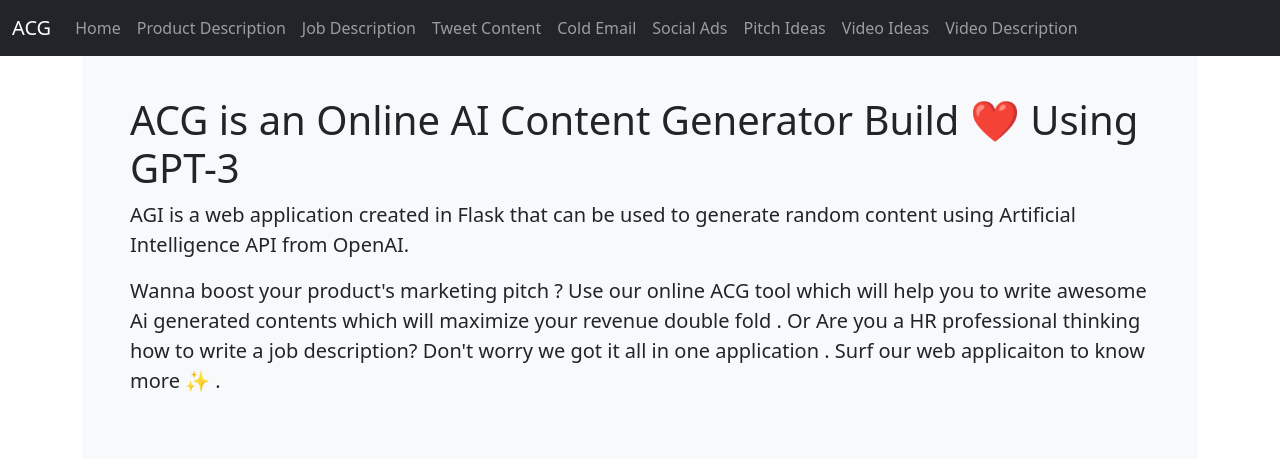
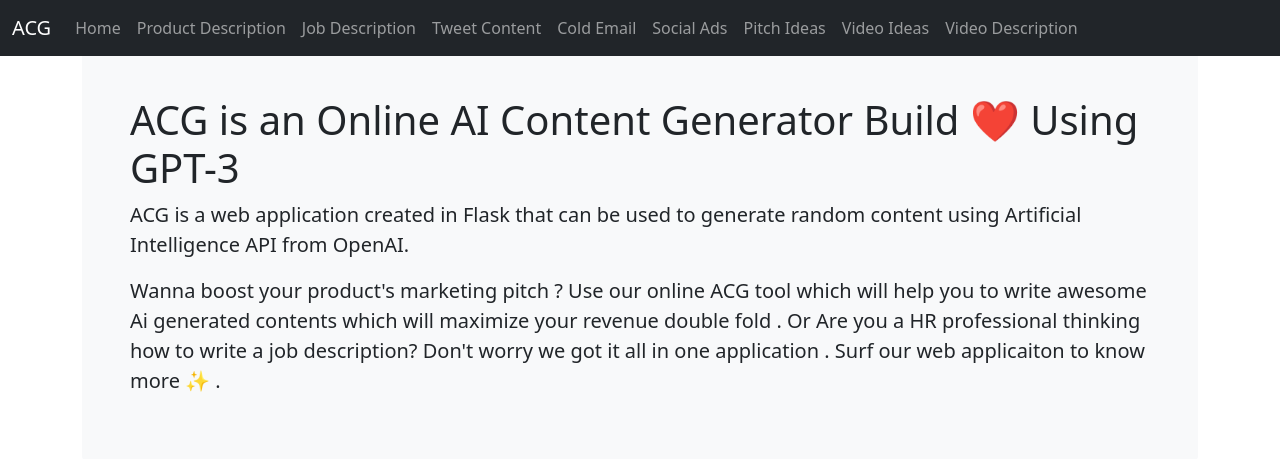
Before and after one commit to Gladrin22/ACG-Ai-Content-Generator, a Flask app: page / in a window 1280 px wide. Shown: the top 459 px of the page. Run offline with Flask 2, Linux system fonts and the light colour scheme.

Commit message:
Update index.html

```diff
--- a/templates/index.html
+++ b/templates/index.html
@@ -7,7 +7,7 @@
 <main class="container">
   <div class="bg-light p-5 rounded mt-5">
     <h1> ACG is an Online AI Content Generator Build ❤️ Using GPT-3</h1>
-    <p class="lead"> AGI  is a web application created in Flask that can be used to generate random content using Artificial Intelligence API from OpenAI.
+    <p class="lead"> ACG  is a web application created in Flask that can be used to generate random content using Artificial Intelligence API from OpenAI.
     </p>
     <p class="lead"> Wanna boost your product's marketing pitch ? Use our online ACG tool which will help you to write awesome
       Ai generated contents which will maximize your revenue double fold . Or Are you a HR professional thinking how to write a job description?
```
